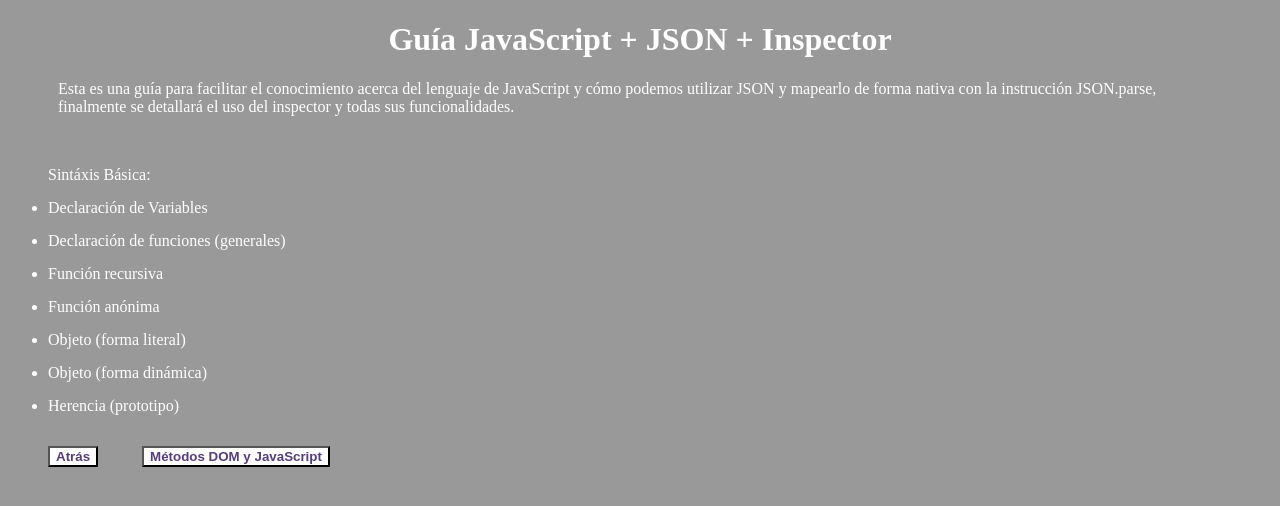
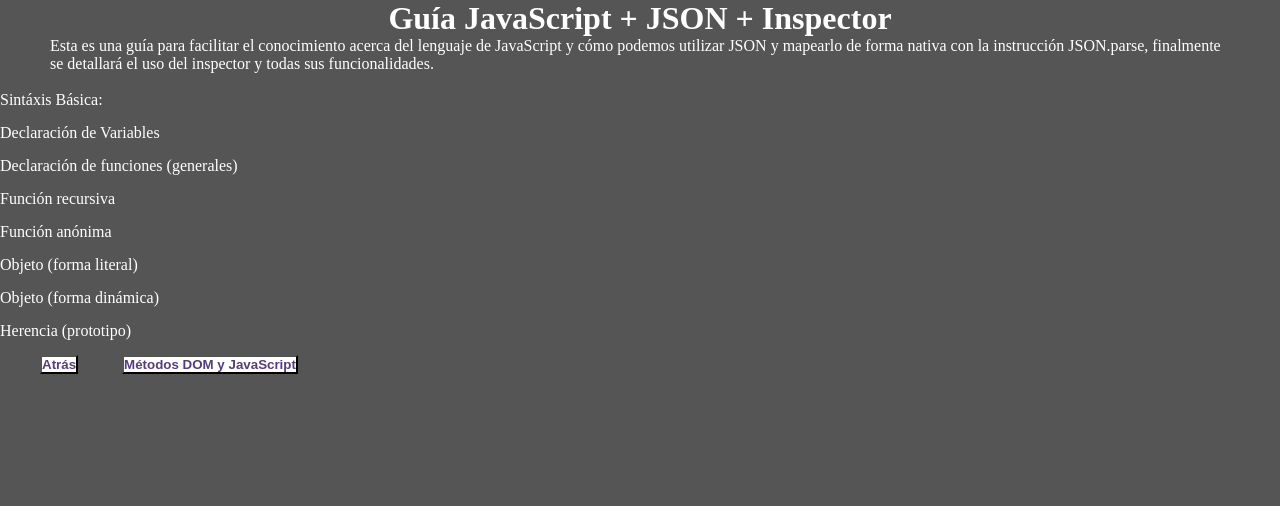
Before and after one commit to JhonnyMorales/Laboratorio_06_ATI, a plain HTML site: page index.html in a window 1280 px wide. Drawn offline with Linux system fonts and the light colour scheme.

Commit message:
Modificación#3 css

```diff
--- a/css/style.css
+++ b/css/style.css
@@ -1,5 +1,21 @@
+*{
+	margin:0;
+	padding:0;
+}
 body {
-	background-color: #999999;
+	background-color: #555555;
+}
+h1 {
+	color: white;
+	text-align: center;
+}
+p {
+	color: white;
+	padding-right: 50px;
+	padding-left: 50px;
+}
+.div_seccion {
+	padding-top: 15px;
 }
 .lista, li>a {
 	color: white;
@@ -16,15 +32,3 @@ body {
 .imagen_seccion {
 	padding-top: 15px;
 }
-h1 {
-	color: white;
-	text-align: center;
-}
-p {
-	color: white;
-	padding-right: 50px;
-	padding-left: 50px;
-}
-.div_seccion {
-	padding-top: 15px;
-}
```
